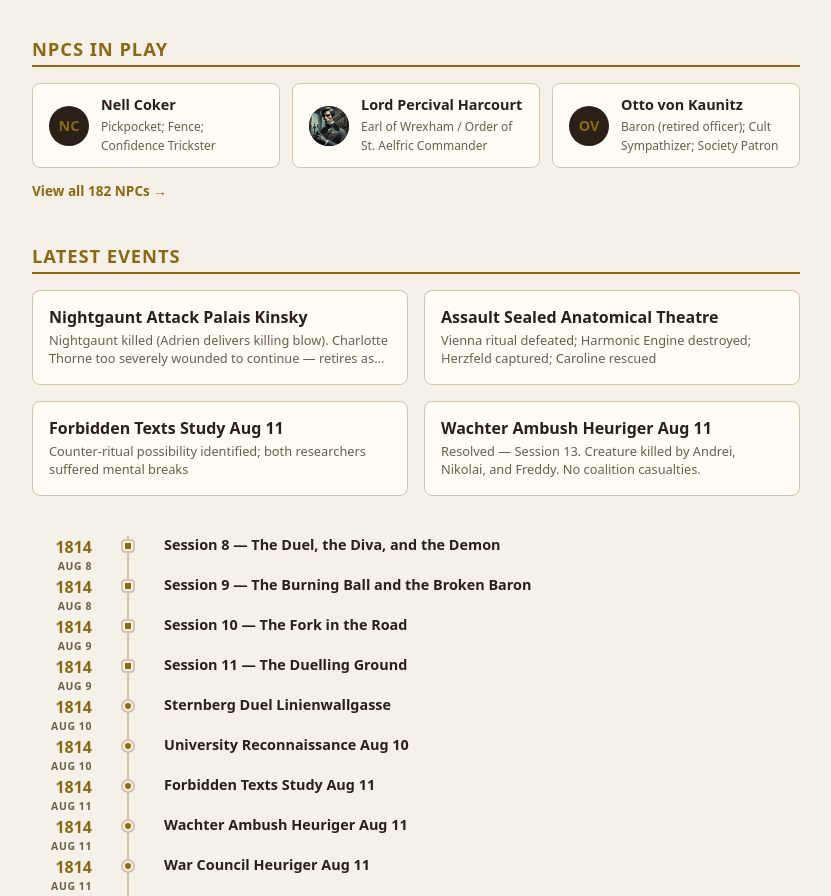
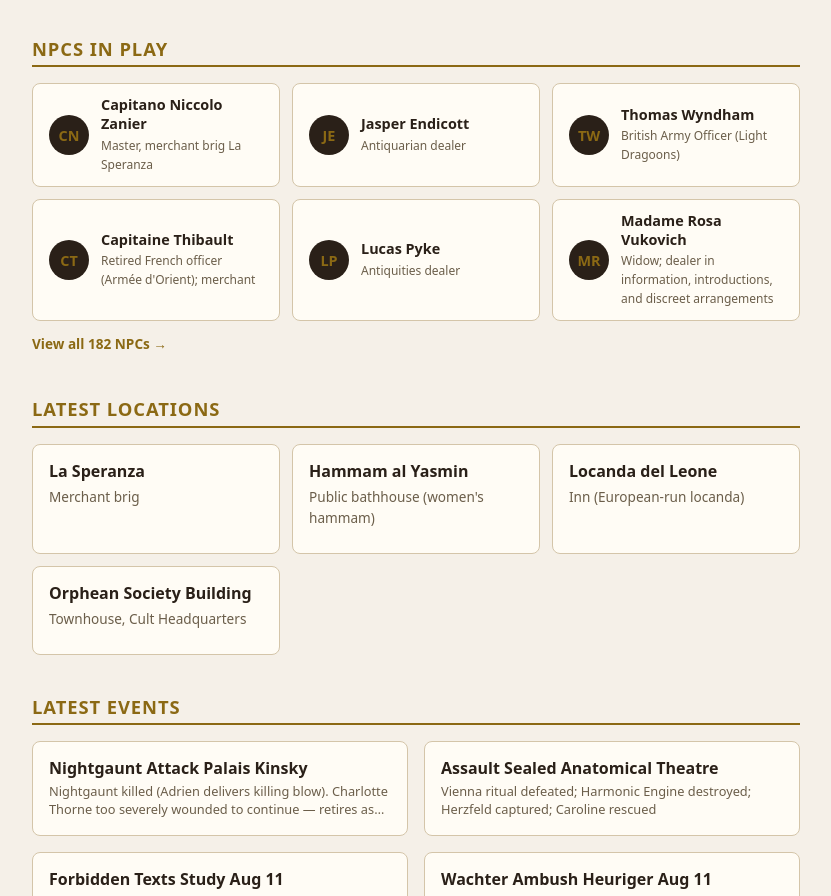
Before and after one commit to AntTheLimey/canticle-of-the-end, a website: page docs/index.html in a window 1280 px wide. Shown: the part 1686-2582 px from the top of the page, without its empty margins (224-1055 px from the left). Drawn offline with Linux system fonts and the light colour scheme.

Commit message:
Rebuild site on gm-apprentice-publish 1.7.3
NPCs in Play and Latest Locations now reflect recent play — selected by
play_date, scored from the wrap-up recaps, recency-weighted, and including an
NPC who died in the latest session (Endicott).

```diff
--- a/docs/index.html
+++ b/docs/index.html
@@ -135,19 +135,50 @@
 </div>
 <div class="dashboard-section">
   <h2>NPCs in Play</h2>
-  <div class="npc-grid"><a class="npc-card" href="characters/npcs/nell-coker.html">
-  <div class="npc-icon">NC</div>
-  <div><h4>Nell Coker</h4><div class="npc-role">Pickpocket; Fence; Confidence Trickster</div></div>
+  <div class="npc-grid"><a class="npc-card" href="characters/npcs/capitano-niccolo-zanier.html">
+  <div class="npc-icon">CN</div>
+  <div><h4>Capitano Niccolo Zanier</h4><div class="npc-role">Master, merchant brig La Speranza</div></div>
 </a>
-<a class="npc-card" href="characters/npcs/lord-percival-harcourt.html">
-  <div class="npc-icon"><img src="images/characters/lord-percival-harcourt.webp" alt="Earl of Wrexham" class="portrait"></div>
-  <div><h4>Lord Percival Harcourt</h4><div class="npc-role">Earl of Wrexham / Order of St. Aelfric Commander</div></div>
+<a class="npc-card" href="characters/npcs/jasper-endicott.html">
+  <div class="npc-icon">JE</div>
+  <div><h4>Jasper Endicott</h4><div class="npc-role">Antiquarian dealer</div></div>
 </a>
-<a class="npc-card" href="characters/npcs/otto-von-kaunitz.html">
-  <div class="npc-icon">OV</div>
-  <div><h4>Otto von Kaunitz</h4><div class="npc-role">Baron (retired officer); Cult Sympathizer; Society Patron</div></div>
+<a class="npc-card" href="characters/npcs/thomas-wyndham.html">
+  <div class="npc-icon">TW</div>
+  <div><h4>Thomas Wyndham</h4><div class="npc-role">British Army Officer (Light Dragoons)</div></div>
+</a>
+<a class="npc-card" href="characters/npcs/capitaine-thibault.html">
+  <div class="npc-icon">CT</div>
+  <div><h4>Capitaine Thibault</h4><div class="npc-role">Retired French officer (Armée d'Orient); merchant</div></div>
+</a>
+<a class="npc-card" href="characters/npcs/lucas-pyke.html">
+  <div class="npc-icon">LP</div>
+  <div><h4>Lucas Pyke</h4><div class="npc-role">Antiquities dealer</div></div>
+</a>
+<a class="npc-card" href="characters/npcs/madame-rosa-vukovich.html">
+  <div class="npc-icon">MR</div>
+  <div><h4>Madame Rosa Vukovich</h4><div class="npc-role">Widow; dealer in information, introductions, and discreet arrangements</div></div>
 </a></div>
   <a class="recap-link" href="characters/npcs/index.html">View all 182 NPCs &rarr;</a>
+</div>
+<div class="dashboard-section">
+  <h2>Latest Locations</h2>
+  <div class="location-grid"><a class="entity-card" href="locations/la-speranza.html">
+  <h4>La Speranza</h4>
+  <div class="card-subtitle">Merchant brig</div>
+</a>
+<a class="entity-card" href="locations/hammam-al-yasmin.html">
+  <h4>Hammam al Yasmin</h4>
+  <div class="card-subtitle">Public bathhouse (women's hammam)</div>
+</a>
+<a class="entity-card" href="locations/locanda-del-leone.html">
+  <h4>Locanda del Leone</h4>
+  <div class="card-subtitle">Inn (European-run locanda)</div>
+</a>
+<a class="entity-card" href="locations/orphean-society-building.html">
+  <h4>Orphean Society Building</h4>
+  <div class="card-subtitle">Townhouse, Cult Headquarters</div>
+</a></div>
 </div>
 <div class="dashboard-section">
   <h2>Latest Events</h2>
--- a/package.json
+++ b/package.json
@@ -7,6 +7,6 @@
     "watch": "gm-apprentice-publish build --watch"
   },
   "dependencies": {
-    "gm-apprentice-publish": "file:../../.claude/plugins/cache/gm-apprentice/gm-apprentice/1.7.2/tools/publish"
+    "gm-apprentice-publish": "file:../../.claude/plugins/cache/gm-apprentice/gm-apprentice/1.7.3/tools/publish"
   }
 }
```
Also changed, not shown: 1 other file.
